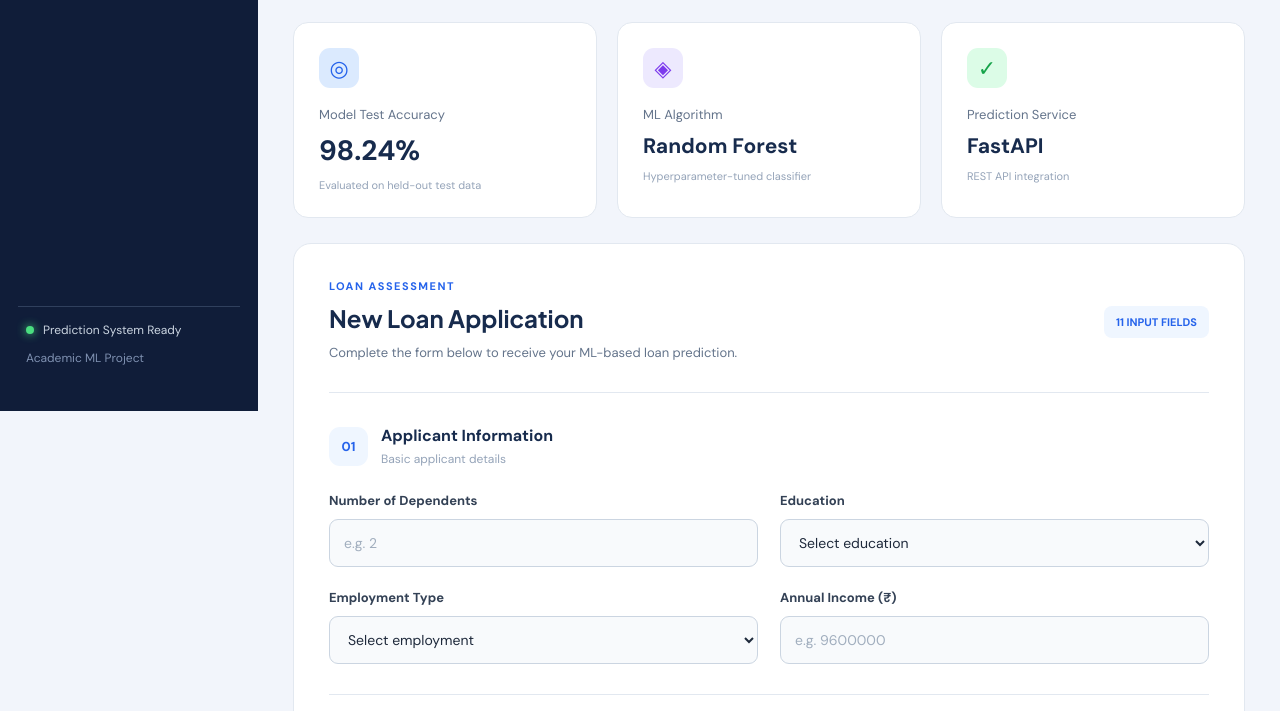
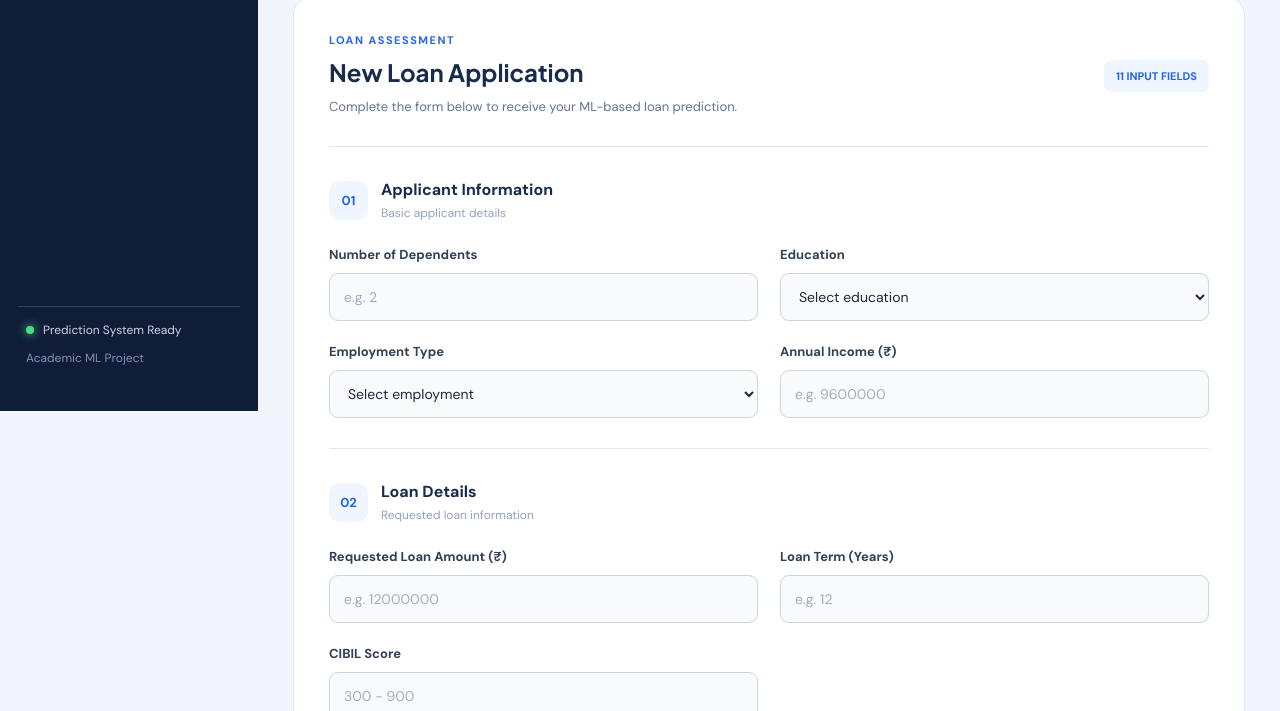
Before and after one commit to Rutujad2006/Loan_Approval_Prediction, a plain HTML site: page index.html in a window 1280 px wide. Shown: the part 389-1100 px from the top of the page. Drawn offline with Linux system fonts and the light colour scheme.

Commit message:
Remove model statistics cards and sidebar link

```diff
--- a/index.html
+++ b/index.html
@@ -29,9 +29,6 @@
             </a>
             <a href="#application" class="nav-link">
                 <span>▤</span> Loan Application
-            </a>
-            <a href="#model-info" class="nav-link">
-                <span>◈</span> Model Information
             </a>
         </nav>
 
@@ -75,37 +72,6 @@
                 <div class="banner-art">🏦</div>
             </section>
 
-            <!-- Dashboard Statistics -->
-            <section class="stats-grid" id="model-info">
-
-                <div class="stat-card">
-                    <div class="stat-icon blue">◎</div>
-                    <div class="stat-label">Model Test Accuracy</div>
-                    <div class="stat-value">98.24%</div>
-                    <div class="stat-note">
-                        Evaluated on held-out test data
-                    </div>
-                </div>
-
-                <div class="stat-card">
-                    <div class="stat-icon purple">◈</div>
-                    <div class="stat-label">ML Algorithm</div>
-                    <div class="stat-value small">Random Forest</div>
-                    <div class="stat-note">
-                        Hyperparameter-tuned classifier
-                    </div>
-                </div>
-
-                <div class="stat-card">
-                    <div class="stat-icon green">✓</div>
-                    <div class="stat-label">Prediction Service</div>
-                    <div class="stat-value small">FastAPI</div>
-                    <div class="stat-note">
-                        REST API integration
-                    </div>
-                </div>
-
-            </section>
 
             <!-- Loan Application -->
             <section class="application-card" id="application">
```
